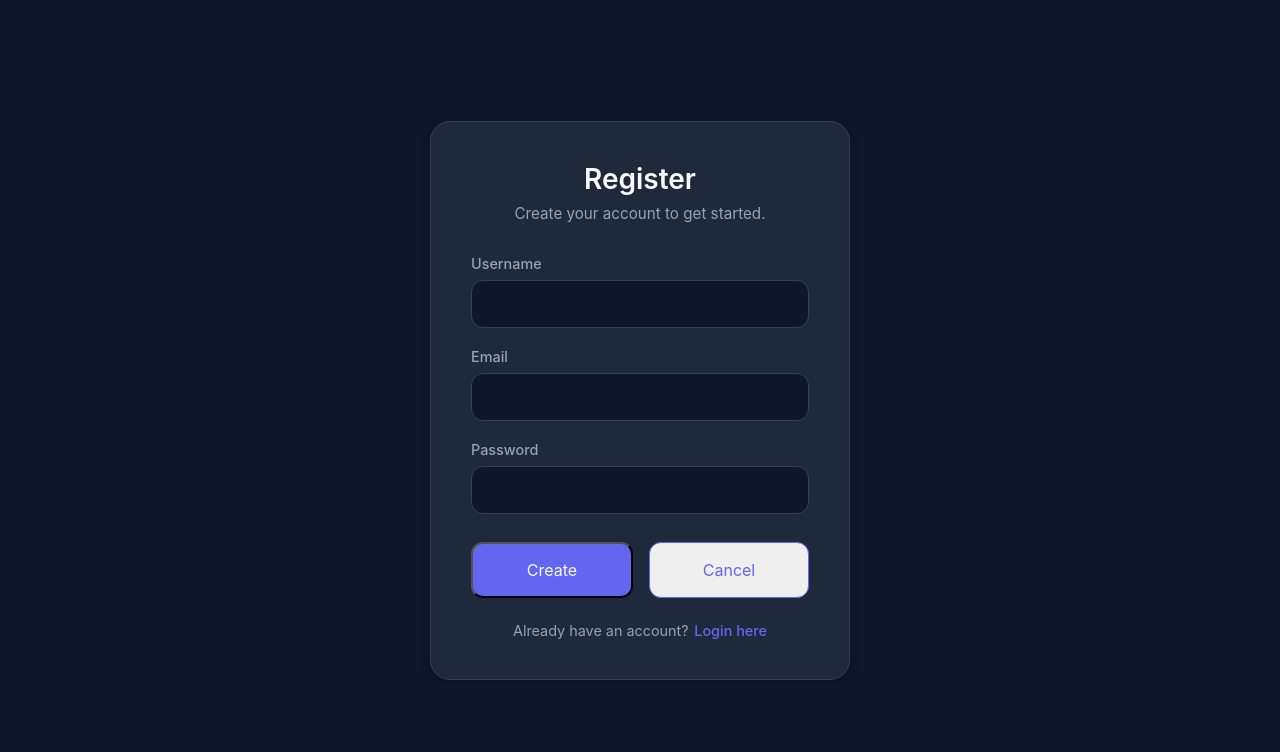
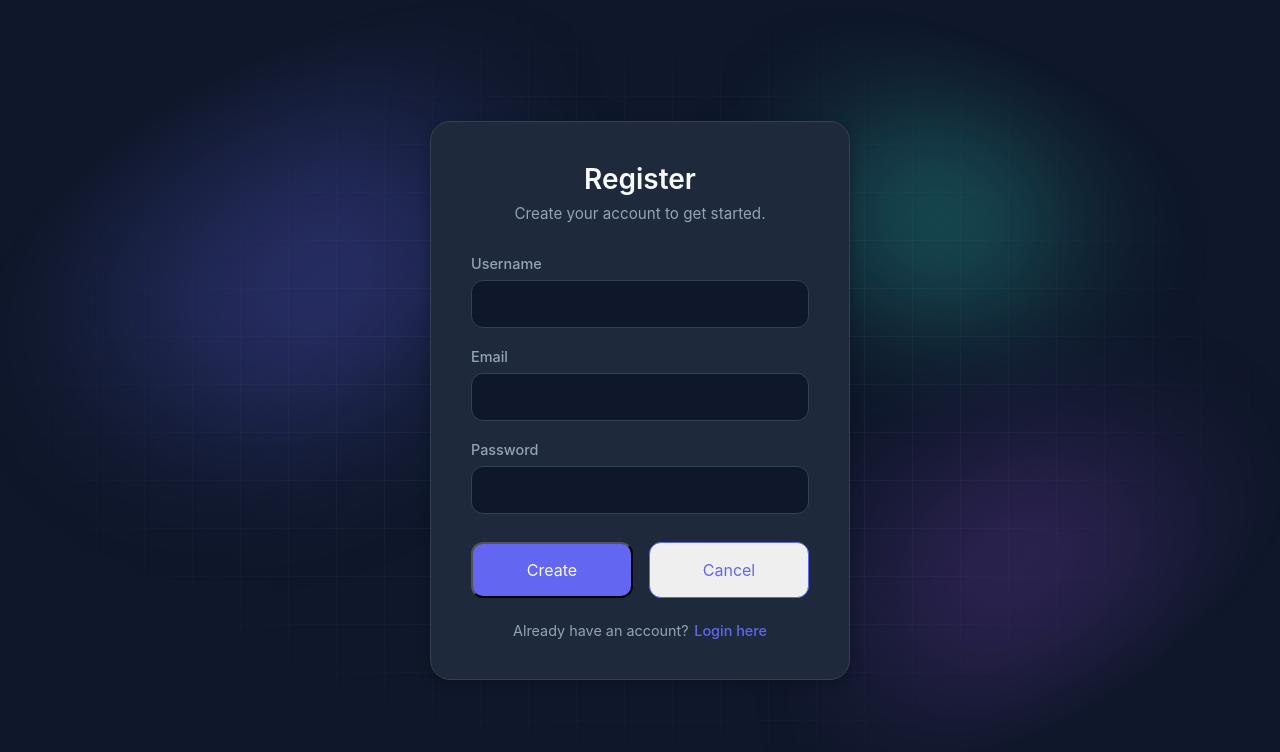
Before and after one commit to Honabi17/Financial_Dashboard, a React (Vite) app in the folder FRONTEND/: page /register in a window 1280 px wide. Shown: the top 752 px of the page. Built offline with nearby package versions, Linux system fonts and the light colour scheme.

Commit message:
feat(Frontend): add animated background to the auth pages

```diff
--- a/FRONTEND/src/pages/Login.tsx
+++ b/FRONTEND/src/pages/Login.tsx
@@ -49,6 +49,13 @@ export const Login: React.FC = () =>{
 
     return(
         <div className="auth-page">
+
+            <div className="auth-bg" aria-hidden="true">
+                <span className="orb orb-1"></span>
+                <span className="orb orb-2"></span>
+                <span className="orb orb-3"></span>
+            </div>
+
             <div className="auth-card">
 
                 <h2>Login</h2>
--- a/FRONTEND/src/pages/Register.tsx
+++ b/FRONTEND/src/pages/Register.tsx
@@ -53,6 +53,13 @@ export const Register: React.FC = () => {
 
     return(
        <div className="auth-page">
+
+            <div className="auth-bg" aria-hidden="true">
+                <span className="orb orb-1"></span>
+                <span className="orb orb-2"></span>
+                <span className="orb orb-3"></span>
+            </div>
+
             <div className="auth-card">
 
                 <h2>Register</h2>
--- a/FRONTEND/src/pages/auth.css
+++ b/FRONTEND/src/pages/auth.css
@@ -1,5 +1,7 @@
 .auth-page{
-    min-height: 100vh;
+    min-height: 100dvh;
+    position: relative;
+    overflow: hidden;
 
     display: flex;
     align-items: center;
@@ -9,6 +11,9 @@
 }
 
 .auth-card{
+    position: relative;
+    z-index: 1;
+
     width: 100%;
     max-width: 420px;
 
@@ -121,3 +126,114 @@
 .auth-footer a:hover{
     text-decoration: underline;
 }
+
+.auth-bg{
+    position: fixed;
+    inset: 0;
+    z-index: 0;
+    overflow: hidden;
+    pointer-events: none;
+
+    background-image:
+        linear-gradient(
+            rgba(148, 163, 184, 0.06) 1px,
+            transparent 1px
+        ),
+        linear-gradient(
+            90deg,
+            rgba(148, 163, 184, 0.06) 1px,
+            transparent 1px
+        );
+    background-size: 48px 48px;
+
+    mask-image: radial-gradient(
+        ellipse at center,
+        black 30%,
+        transparent 75%
+    );
+
+}
+
+.orb{
+    position: absolute;
+    border-radius: 50%;
+    filter: blur(clamp(80px, 6vw, 140px));
+    opacity: 0.55;
+}
+
+.orb-1{
+    width: clamp(420px, 34vw, 900px);
+    height: clamp(420px, 34vw, 900px);
+    top: -10%;
+    left: -5%;
+    background: var(--color-primary);
+    opacity: 0.45;
+    animation: float-1 18s ease-in-out infinite;
+}
+
+.orb-2{
+    width: clamp(380px, 30vw, 800px);
+    height: clamp(380px, 30vw, 800px);
+    bottom: -10%;
+    right: -5%;
+    background: var(--color-secondary);
+    opacity: 0.45;
+    animation: float-2 22s ease-in-out infinite;
+}
+
+.orb-3{
+    width: clamp(260px, 20vw, 520px);
+    height: clamp(260px, 20vw, 520px);
+    top: 8%;
+    right: 12%;
+    filter: blur(70px);
+    background: #2dd4bf;
+    opacity: 0.5;
+    animation: float-3 26s ease-in-out infinite;
+}
+
+@keyframes float-1{
+    0%, 100%{
+        transform: translate(0, 0);
+        scale: 1;
+    }
+    50%{
+        transform: translate(80px, 60px);
+        scale: 1.15;
+    }
+}
+
+@keyframes float-2{
+    0%, 100%{
+        transform: translate(0, 0);
+        scale: 1
+    }
+    50%{
+        transform: translate(-90px, -50px);
+        scale: 1.1;
+    }
+}
+
+@keyframes float-3{
+    0%, 100%{
+        transform: translate(0, 0);
+        scale: 1;
+    }
+    50%{
+        transform: translate(-60px, -70px);
+        scale: 1.08;
+    }
+}
+
+@media(prefers-reduced-motion: reduce){
+    .orb{
+        animation: none;
+    }
+}
+
+@media (min-width: 1600px){
+    .auth-card{
+        max-width: 480px;
+        padding: 3rem;
+    }
+}
```
